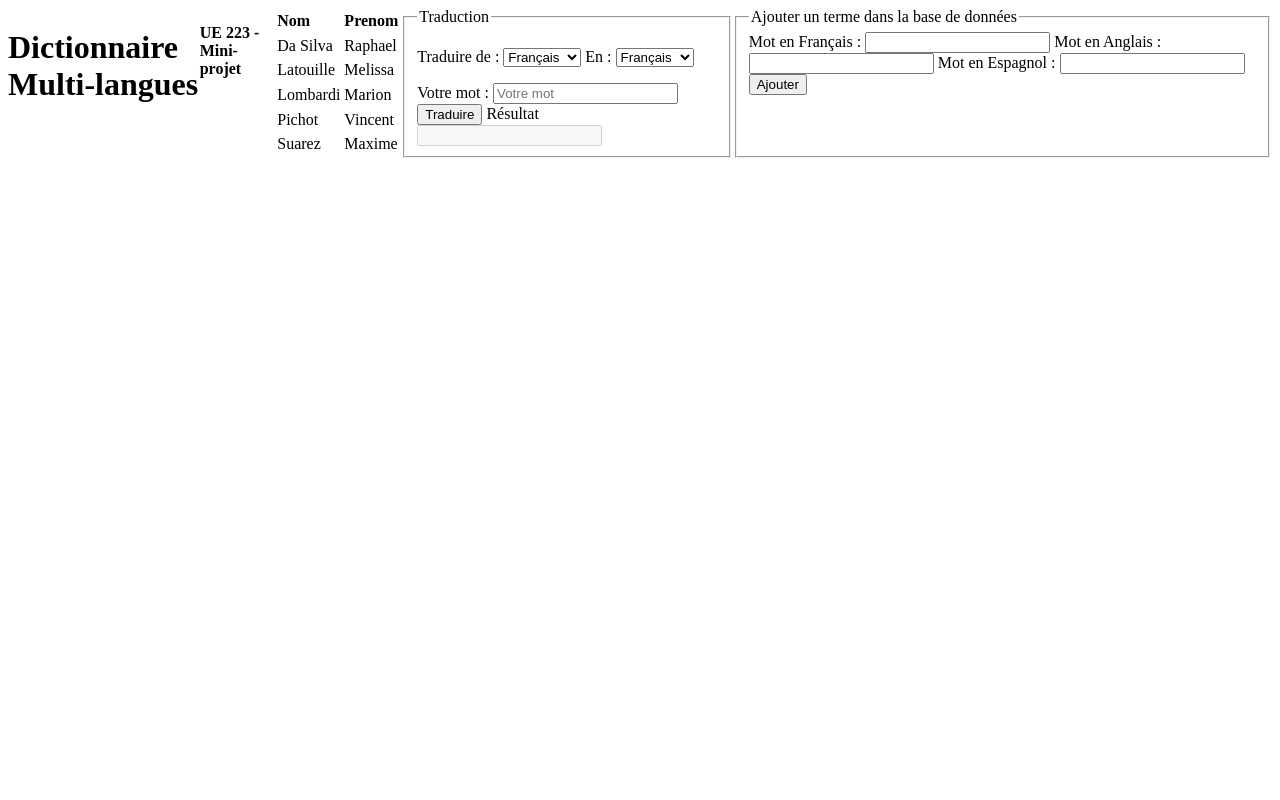
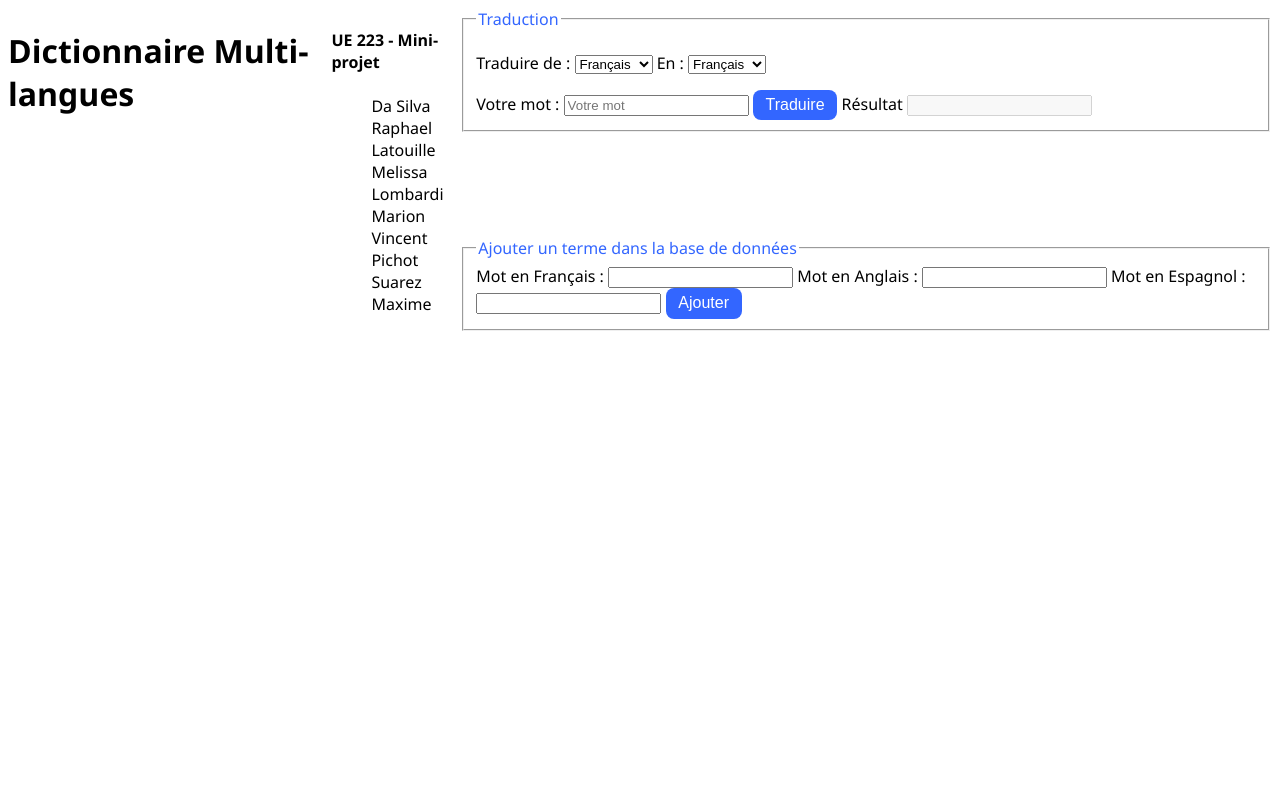
Before and after one commit to PichTic/ue223-groupe1, a PHP site: page / in a window 1280 px wide. Run offline with PHP 8.4, Linux system fonts and the light colour scheme; some libraries are stand-ins or nearby versions.

Commit message:
avancement

```diff
--- a/index.php
+++ b/index.php
@@ -12,35 +12,17 @@
 <body>
 	<div class="container">
 		<h1>Dictionnaire Multi-langues</h1>
-		<p>
-			<strong>UE 223 - Mini-projet</strong><br/>
-			<table>
-				<tr>
-					<td><strong>Nom</strong></td>
-					<td><strong>Prenom</strong></td>
-				</tr>
-				<tr>
-					<td>Da Silva</td>
-					<td>Raphael</td>
-				</tr>
-				<tr>
-					<td>Latouille</td>
-					<td>Melissa</td>
-				</tr>
-				<tr>
-					<td>Lombardi</td>
-					<td>Marion</td>
-				</tr>
-				<tr>
-					<td>Pichot</td>
-					<td>Vincent</td>
-				</tr>
-				<tr>
-					<td>Suarez</td>
-					<td>Maxime</td>
-				</tr>
-			</table>
-		</p>
+		<div class="students">
+			<h4>UE 223 - Mini-projet</h4>
+			<ul>
+				<li>Da Silva Raphael</li>
+				<li>Latouille Melissa</li>
+				<li>Lombardi Marion</li>
+				<li>Vincent Pichot</li>
+				<li>Suarez Maxime</li>
+			</ul>
+		</div>
+		<div class="row">
 	 		<fieldset>
 				<legend>Traduction</legend>
 				<p>Traduire de :
@@ -81,6 +63,7 @@
 				</form>
 			</fieldset>
 		</div>
+	</div>
 
 	<script src="https://cdnjs.cloudflare.com/ajax/libs/jquery/3.2.1/jquery.min.js"></script>
 	<script src="./plugin/jquery.flexdatalist.min.js"></script>
--- a/style.css
+++ b/style.css
@@ -1,6 +1,11 @@
-html
+html {
+	width: 100%; height: 100%;
+}
 
-body
+body {
+	font-family: "Segoe UI", Helvetica, Arial, sans-serif;
+	width: auto; height: auto;
+}
 
 
 
@@ -11,3 +16,27 @@ ul { list-style: none; }
 	flex-direction: row;
 	justify-content: space-around;
 }
+legend {
+	color: rgb(51, 102, 255); /* hex #3366FF */
+}
+
+.row {
+	display: flex;
+	flex-direction: column;
+	justify-content: space-between;
+}
+
+button {
+	background-color: rgb(51, 102, 255); /* hex #3366FF */
+	border: none;
+    color: rgb(255, 255, 255);
+	padding: 0.4em 0.8em;
+	text-align: center;
+    display: inline-block;
+    font-size: 1em;
+    border-radius: 8px; -webkit-border-radius: 8; -moz-border-radius: 8;
+}
+button:hover {
+	background-color: rgb(0, 68, 255); /* hex #0044ff */
+	box-shadow: 0.5px 0.5px 0.5px rgba(0,80,255,0.5);
+}
```
Lines whose indentation alone changed are shown as unchanged.
